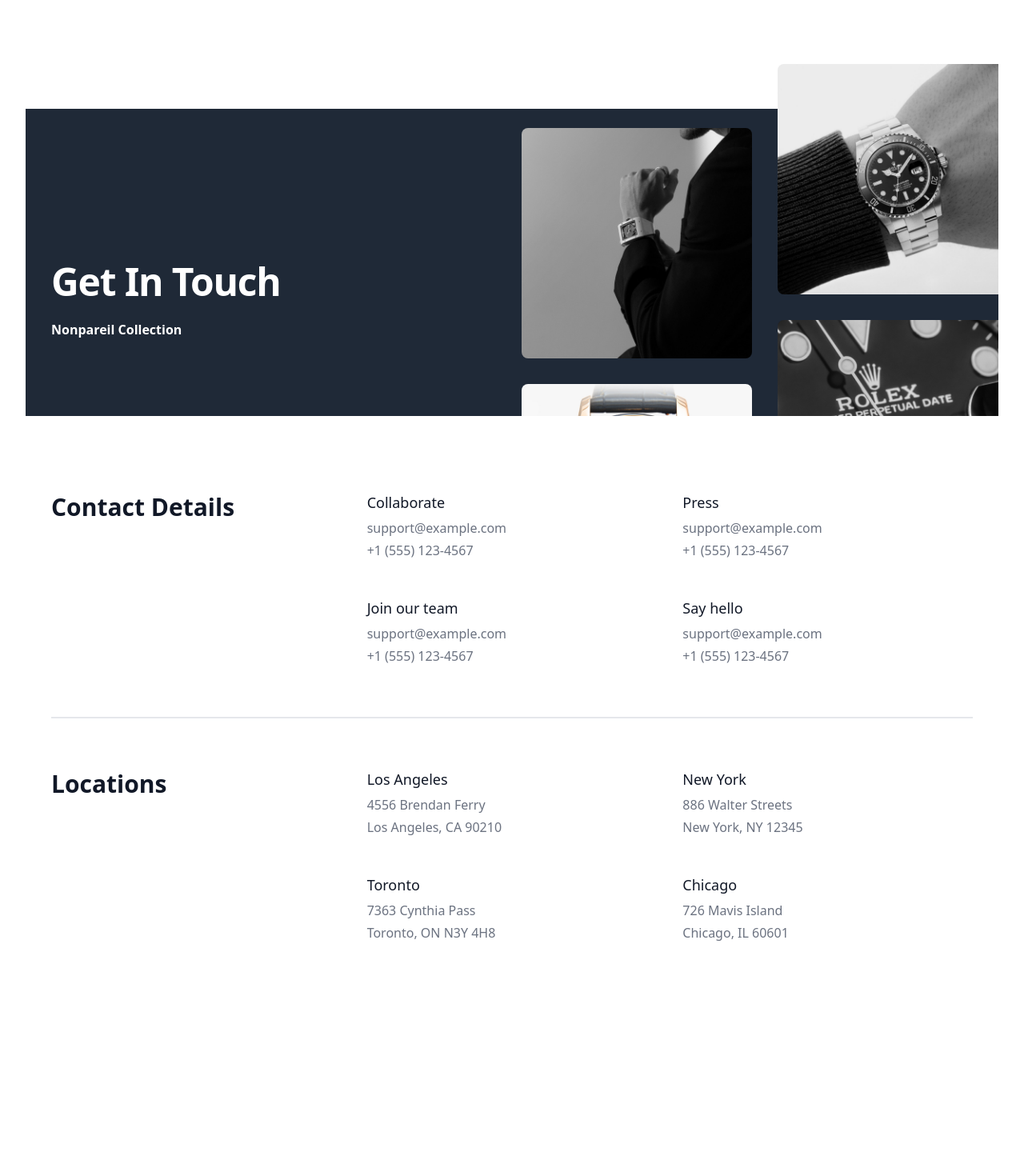
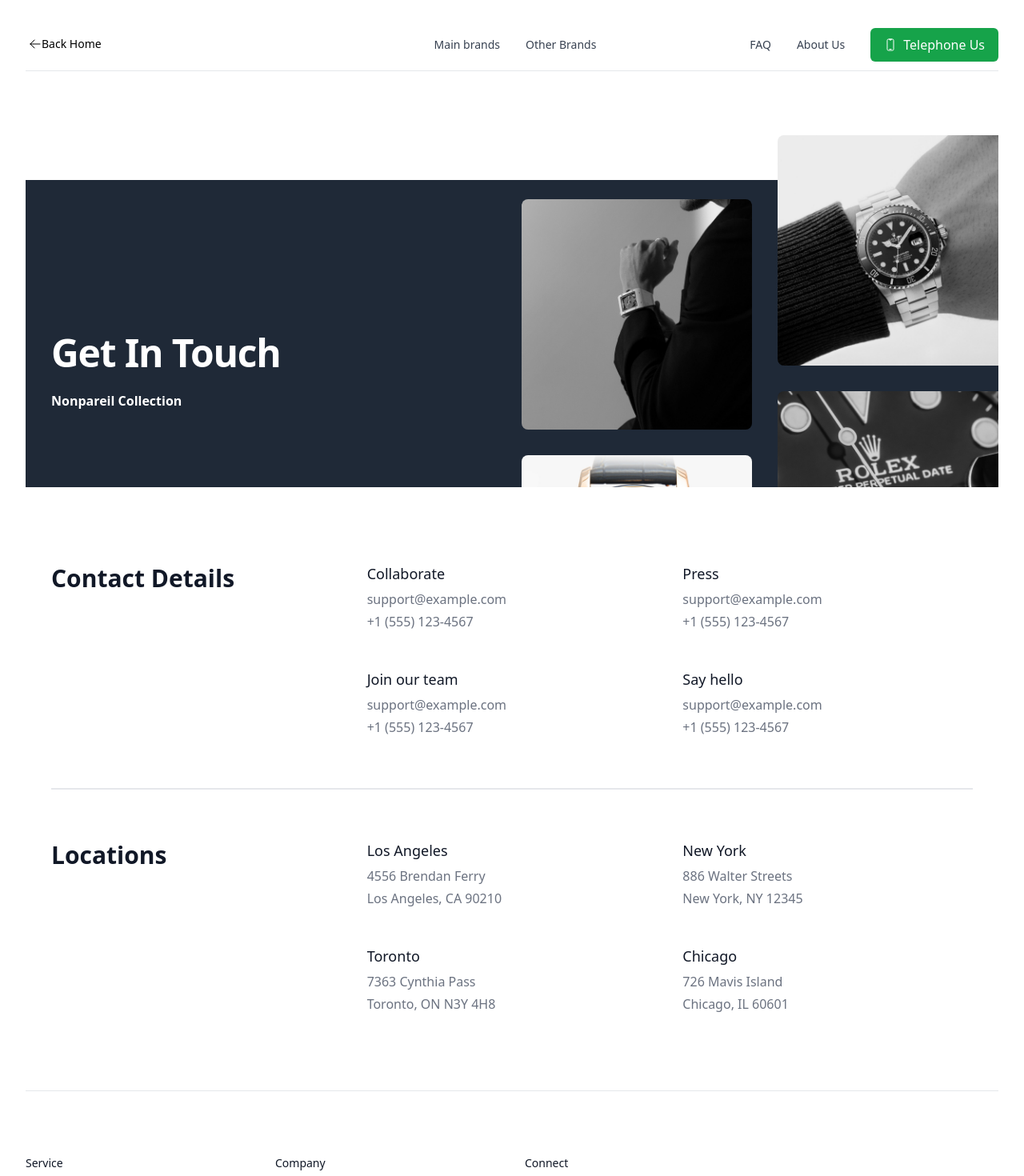
Before and after one commit to DionneChelini/Nonpareil-furniture-store, a Next.js app: page /contact in a window 1280 px wide. Shown: the top 1470 px of the page at 80% size. Before the commit the page ends 1274 px from the top, so only its background shows below. Built offline with nearby package versions, Linux system fonts and the light colour scheme; a web font is replaced by a local one.

Commit message:
try build

```diff
--- a/src/components/Layout.tsx
+++ b/src/components/Layout.tsx
@@ -1,6 +1,7 @@
 
 import { ReactNode } from 'react'
-
+import Navbar from './Navbar'
+import Footer from './Footer'
 type Props = {
   children?: ReactNode
   title?: string
@@ -12,9 +13,9 @@ type Props = {
 function Layout({ children }: Props) {
   return (
     <div>
-
+      <Navbar />
       {children}
-
+      <Footer />
     </div>
   )
 }
--- a/src/pages/_app.tsx
+++ b/src/pages/_app.tsx
@@ -1,3 +1,4 @@
+import Layout from '@/components/Layout'
 import '../styles/globals.css'
 import type { AppProps } from 'next/app'
 export default function App({ Component, pageProps }: AppProps) {
@@ -5,9 +6,9 @@ export default function App({ Component, pageProps }: AppProps) {
 
 
   return (
-
-    <Component {...pageProps} />
-
+    <Layout>
+      <Component {...pageProps} />
+    </Layout>
   )
 
 }
--- a/src/pages/collection/brand/[brand]/[page]/[sort]/[type]/[order]/index.tsx
+++ b/src/pages/collection/brand/[brand]/[page]/[sort]/[type]/[order]/index.tsx
@@ -1,11 +1,12 @@
 import { GetStaticProps } from "next";
 import capitalizeFirstLetter from "@/utils/capitalizeFirstLetter";
 import paths from '@/paths/category_sort_paths'
+import ProductDisplay from "@/components/Productdisplay";
 import Head from 'next/head'
 export default function Example(props: any) {
   return <> <Head>
     <title>{capitalizeFirstLetter(props.data[1].brand)} Collection</title>
-  </Head></>
+  </Head><ProductDisplay data={props.data} /></>
 }
 
 export const getStaticPaths = async () => {
--- a/src/pages/collection/brand/[brand]/[page]/index.tsx
+++ b/src/pages/collection/brand/[brand]/[page]/index.tsx
@@ -19,11 +19,12 @@
 import { GetStaticProps } from "next";
 import capitalizeFirstLetter from "@/utils/capitalizeFirstLetter";
 import paths from '@/paths/category_paths'
+import ProductDisplay from "@/components/Productdisplay";
 import Head from 'next/head'
 export default function Example(props: any) {
   return <> <Head>
     <title>{capitalizeFirstLetter(props.data[1].brand)} - Nonpareil Collection</title>
-  </Head></>
+  </Head><ProductDisplay data={props.data} /></>
 }
 
 export const getStaticPaths = async () => {
--- a/src/pages/collection/brand/[brand]/[page]/subcategory/[subcategory]/index.tsx
+++ b/src/pages/collection/brand/[brand]/[page]/subcategory/[subcategory]/index.tsx
@@ -19,12 +19,13 @@
 import { GetStaticProps } from "next";
 import capitalizeFirstLetter from "@/utils/capitalizeFirstLetter";
 import paths from '@/paths/subcategory_paths'
+import ProductDisplay from "@/components/Productdisplay"
 import Head from 'next/head'
 
 export default function Example(props: any) {
     return <> <Head>
         <title>{capitalizeFirstLetter(props.data[1].brand) + ' ' + capitalizeFirstLetter(props.data[1].subcategory)} - Nonpareil Collection</title>
-    </Head></>
+    </Head><ProductDisplay data={props.data} /></>
 }
 export const getStaticPaths = async () => {
     return {
--- a/src/pages/collection/luxury-watches/[page]/index.tsx
+++ b/src/pages/collection/luxury-watches/[page]/index.tsx
@@ -18,12 +18,13 @@
 
 import { GetStaticProps } from "next";
 import paths from '@/paths/product_paths'
+import ProductDisplay from "@/components/Productdisplay";
 import Head from 'next/head'
 
 export default function Example(props: any) {
     return <> <Head>
         <title>Luxury Watches - Nonpareil Collection</title>
-    </Head></>
+    </Head><ProductDisplay data={props.data} /></>
 }
 
 export const getStaticPaths = async () => {
```
